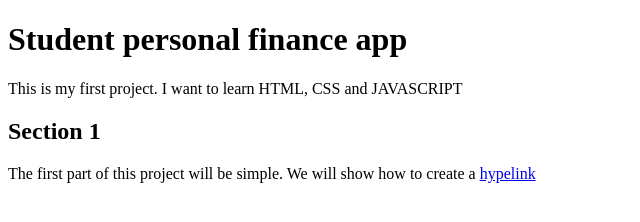
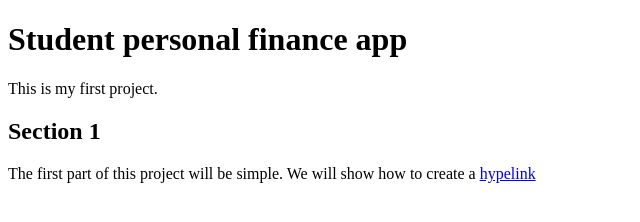
Before and after one commit to NAU29/financeapp, a plain HTML site: page index.html in a window 1280 px wide. Shown: the whole page, without its empty margins (0-640 px from the left). Drawn offline with Linux system fonts and the light colour scheme.

Commit message:
Add files via upload

```diff
--- a/index.html
+++ b/index.html
@@ -5,7 +5,7 @@
     </head>
     <body>
         <h1>Student personal finance app</h1>
-        <p>This is my first project. I want to learn HTML, CSS and JAVASCRIPT</p>
+        <p>This is my first project. </p>
 
         <h2>Section 1</h2>
         <p>The first part of this project will be simple. We will show how to create a <a href="https://www.google.com" target="_blank">hypelink</a></p>
```
